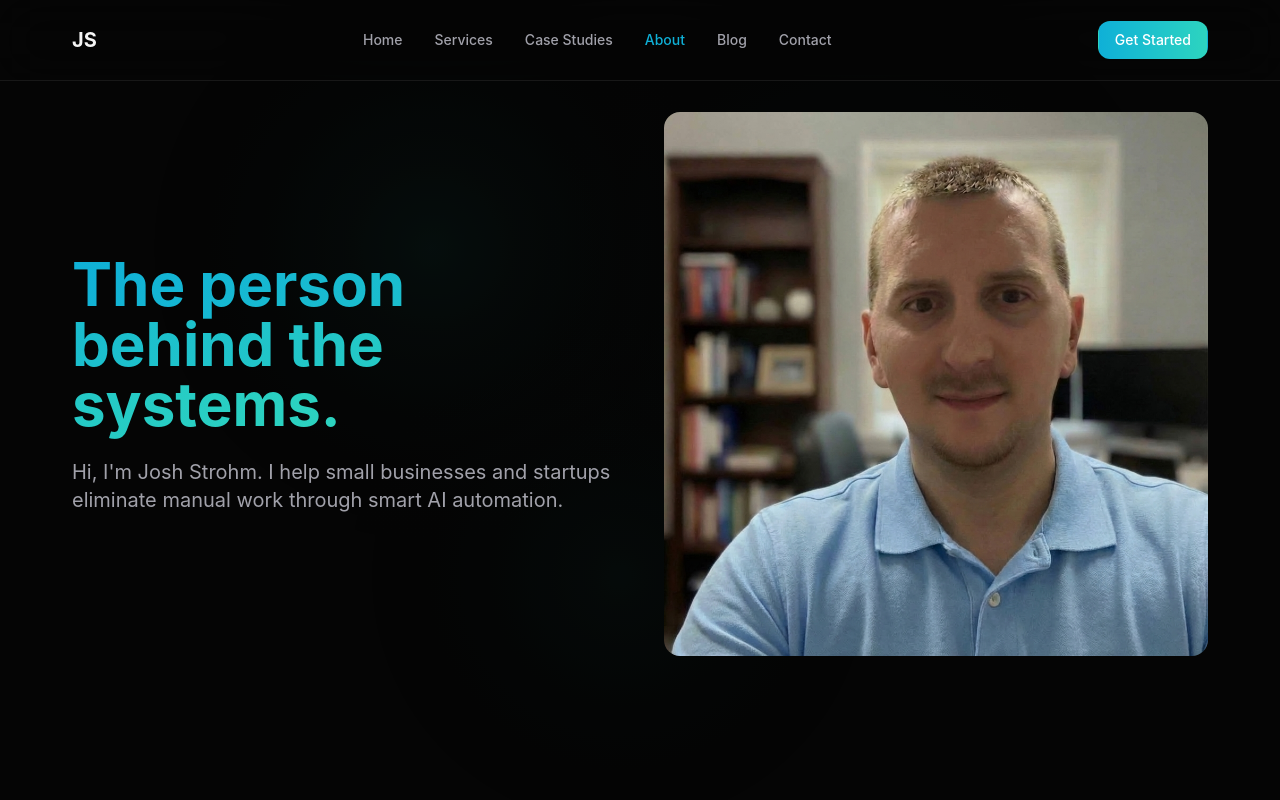
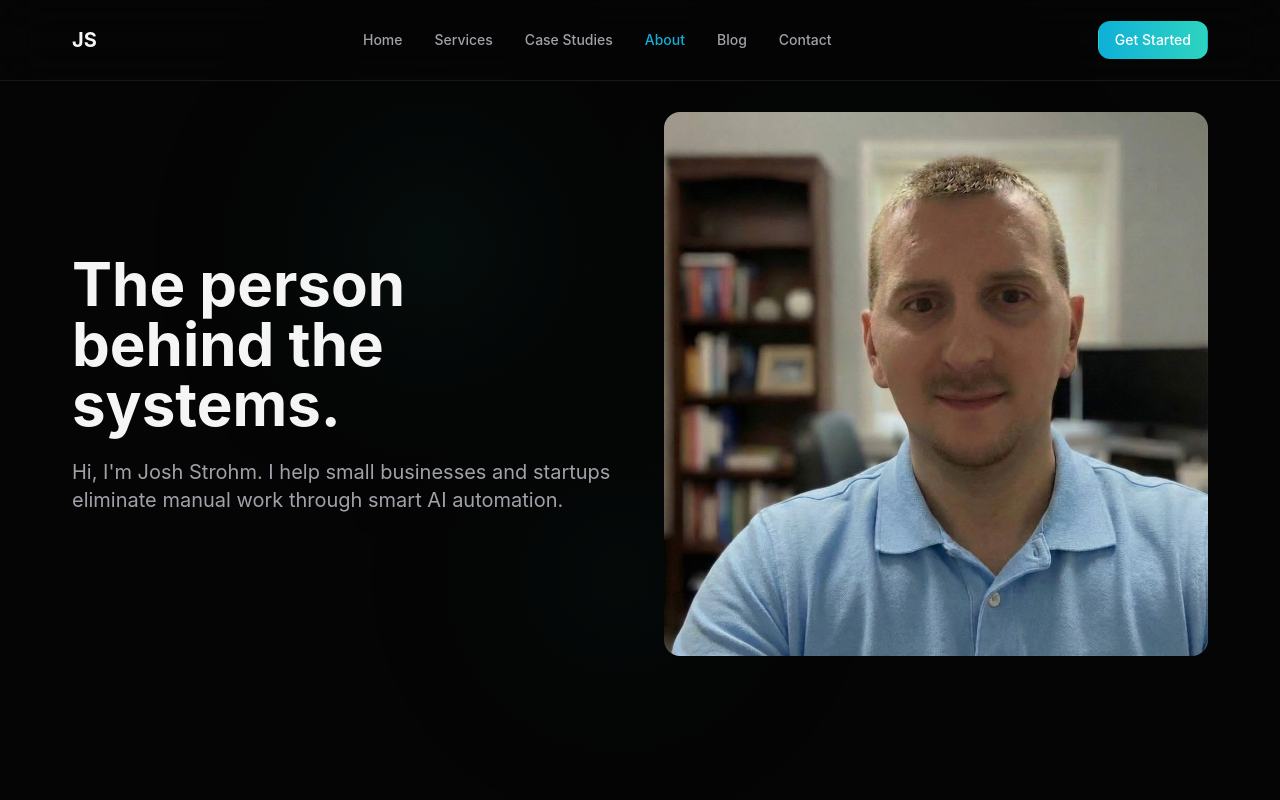
Before and after one commit to strohmmedia/joshstrohm.me, a Next.js app: page /about in a window 1280 px wide. Shown: the top 800 px of the page. Built offline with nearby package versions, Linux system fonts and the light colour scheme; a web font is replaced by a local one.

Commit message:
updated the color of the heading on the about page

```diff
--- a/src/app/about/page.tsx
+++ b/src/app/about/page.tsx
@@ -71,7 +71,7 @@ export default function AboutPage() {
           <div className="grid grid-cols-1 lg:grid-cols-2 gap-12 items-center">
             <RevealOnScroll>
               <h1 className="text-5xl md:text-6xl font-bold mb-6">
-                <span className="gradient-text">The person behind the systems.</span>
+                The person behind the systems.
               </h1>
               <p className="text-xl text-text2">
                 Hi, I'm Josh Strohm. I help small businesses and startups eliminate manual work through smart AI automation.
--- a/src/app/page.tsx
+++ b/src/app/page.tsx
@@ -72,7 +72,7 @@ function RevealOnScroll({ children, delay = 0 }: { children: React.ReactNode; de
 
 function AnimatedCounter({ value, suffix = "" }: { value: string; suffix?: string }) {
   return (
-    <div className="text-4xl md:text-5xl font-bold gradient-text">
+    <div className="text-4xl md:text-5xl font-bold">
       {value}{suffix}
     </div>
   );
@@ -99,7 +99,7 @@ export default function Home() {
             <RevealOnScroll delay={100}>
               <h1 className="text-5xl md:text-6xl lg:text-7xl font-bold leading-tight tracking-tight mb-6">
                 I build the{" "}
-                <span className="gradient-text">AI systems</span>
+                <span>AI systems</span>
                 {" "}that run your business.
               </h1>
             </RevealOnScroll>
```
